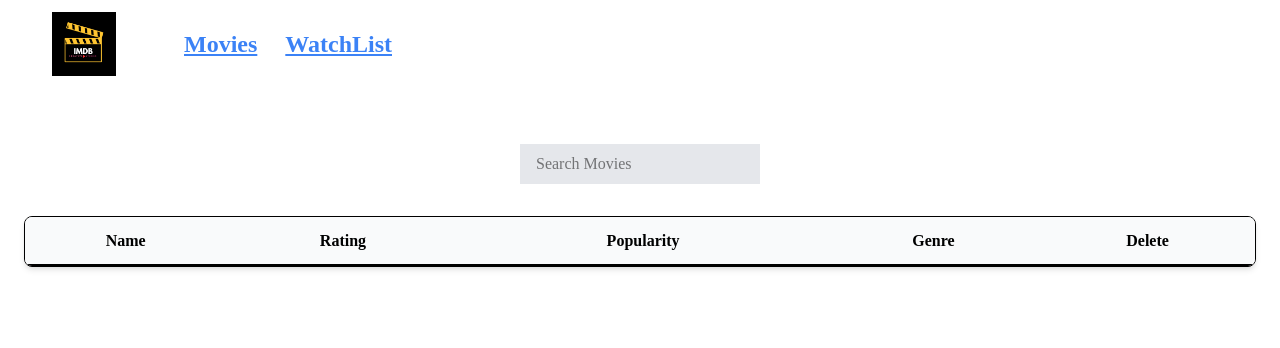
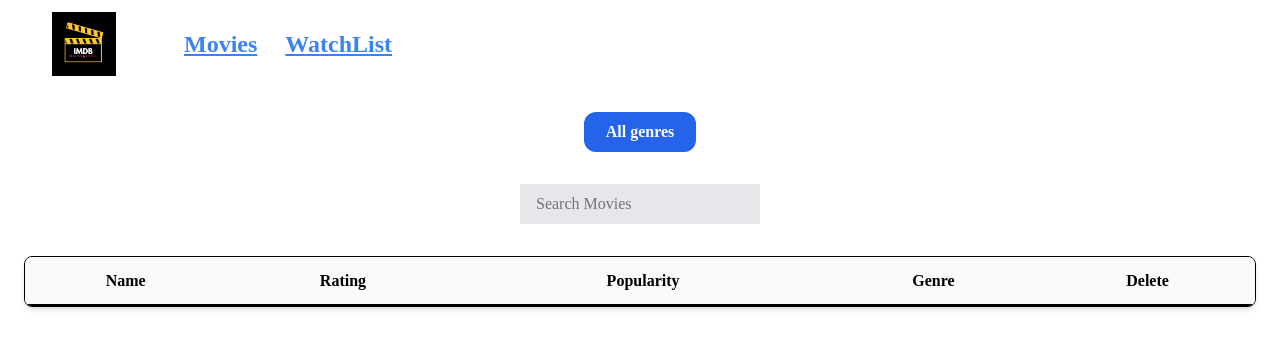
Before and after one commit to ankit-singh44/IMDB, a React (Vite) app: page /watchlist in a window 1280 px wide. Shown: the top 348 px of the page. Built offline with nearby package versions, Linux system fonts and the light colour scheme.

Commit message:
add watchlist serach and delete functionaity

```diff
--- a/src/Components/WatchList/WatchList.jsx
+++ b/src/Components/WatchList/WatchList.jsx
@@ -2,11 +2,49 @@ import React, { useEffect, useState } from 'react'
 import LoadingSpinner3 from '../Common/Spinner';
 import genreids from '../../utilities/genres';
 
+var allMovies;
+
 const WatchList = () => {
-    const [movies,setMovies]=useState([]);
+    const[movies,setMovies]=useState([]);
     const[loading,setLoading]=useState(true);
+    const[search,setSearch]=useState("");
+    const [selectedGenre, setSelectedGenre] = useState("All genres");
+
 
     const genreSet=new Set();
+
+
+    // build search functionality
+    const onsearchValueChange=(e)=>{
+      setSearch(e.target.value);
+      const updatedMovies=allMovies.filter((movie)=>{
+        return movie.title.toLowerCase().includes(e.target.value.toLowerCase());
+      })
+      setMovies(updatedMovies);
+    }
+
+    // building Delete functionality
+    const deleteMovie=(movieId)=>{
+      console.log(movieId);
+      const updatedMovies=movies.filter((movie)=>{
+        return movie.id!=movieId;
+      })
+      setMovies(updatedMovies);
+      localStorage.setItem("watchList",JSON.stringify(updatedMovies));
+    }
+
+    //building filter functionality
+    const filterMovie=(genre)=>{
+      if(genre==="All genres"){
+        setMovies(allMovies);
+        return;
+      }
+      const updatedMovie=allMovies.filter((movie)=>{
+        const movieGenre=genreids[movie.genre_ids[0]];
+        return movieGenre===genre;
+      })
+      setMovies(updatedMovie);
+    }
 
     // from movie we retrieve the data and get the genre id and store them into set so that we can get unique Genre
     movies.forEach((movie)=>{
@@ -19,6 +57,8 @@ const WatchList = () => {
 
     // convert Set into ArrayList to map the data on url, we can see this on return part
     const genres=Array.from(genreSet);
+    genres.unshift("All genres");
+    console.log(genres);
 
 
     // store watchlist data to the state movie component
@@ -30,8 +70,8 @@ const WatchList = () => {
       setLoading(false);
       console.log(watchListData);
       setMovies(watchListData);
+      allMovies=watchListData;
     },[])
-
 
     //here we define the conditional rendering where the Loader shouls appear or WatchList movie data will appear
     if(loading){
@@ -43,7 +83,8 @@ const WatchList = () => {
       <div className='flex justify-center m-6'>
         {
           genres.map((genre)=> {
-            return <div key={genre} className='flex items-center justify-center mx-4 bg-blue-400 h-10 w-28 text-white font-bold rounded-xl'>
+            return <div onClick={()=>filterMovie(genre)} key={genre} className={`flex items-center justify-center mx-4 h-10 w-28 text-white font-bold rounded-xl cursor-pointer transition-colors duration-300
+            ${selectedGenre === genre ? 'bg-blue-600' : 'bg-blue-400 hover:bg-blue-500'}`}>
               {genre}
             </div>
           })
@@ -52,8 +93,9 @@ const WatchList = () => {
 
       {/* Search Bar for search fav movie */}
       <div className='flex justify-center my-8'>
-        <input type="text" placeholder='Search Movies'
-        className='h-10 w-60 bg-gray-200 outline-none px-4'/>
+        <input type="text" value={search} placeholder='Search Movies'
+        className='h-10 w-60 bg-gray-200 outline-none px-4'
+        onChange={onsearchValueChange}/>
       </div>
 
       {/* WatchList fav movie data presented in tabel */}
@@ -82,7 +124,7 @@ const WatchList = () => {
                   <td>{movie.vote_average}</td>
                   <td>{movie.popularity}</td>
                   <td>{genreids[movie.genre_ids[0]]}</td>
-                  <td className='text-red-500'>Delete</td>
+                  <td onClick={()=>deleteMovie(movie.id)} className='text-red-500'>Delete</td>
                 </tr>
               })
             }
```
